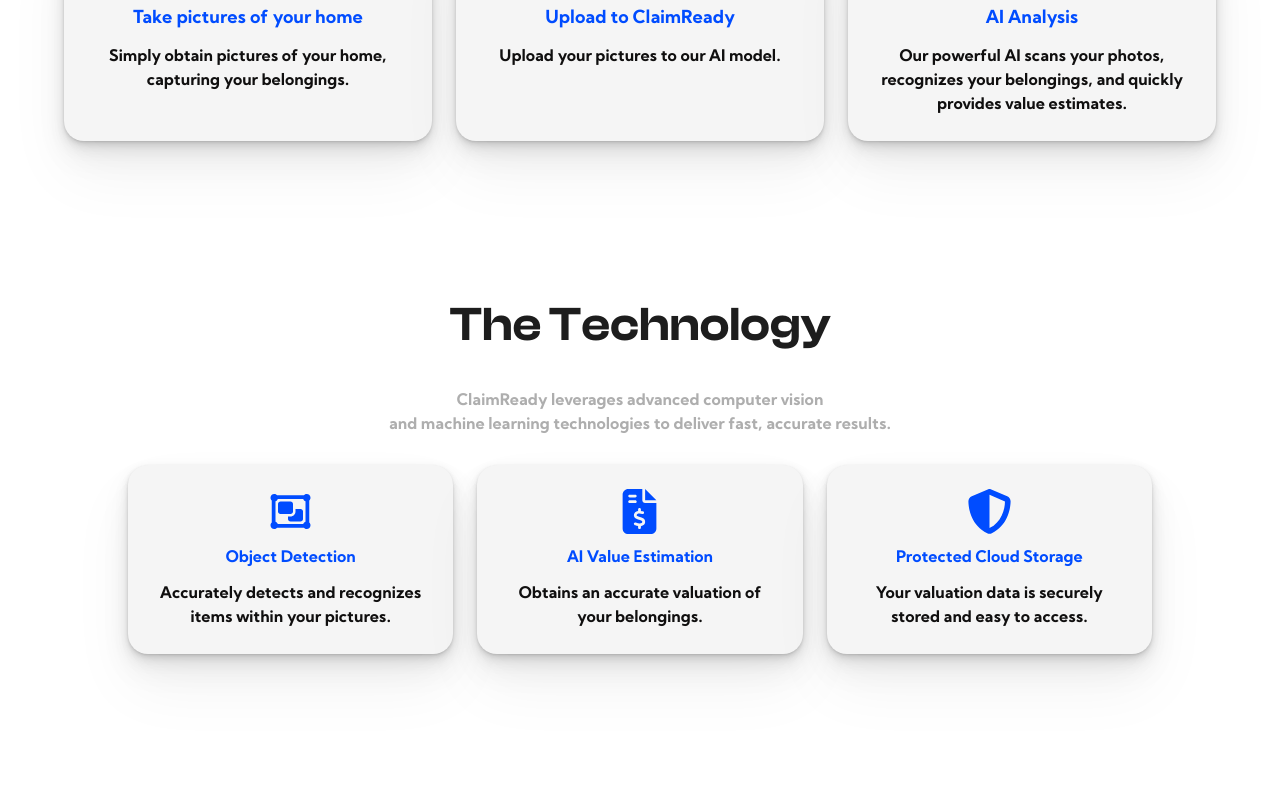
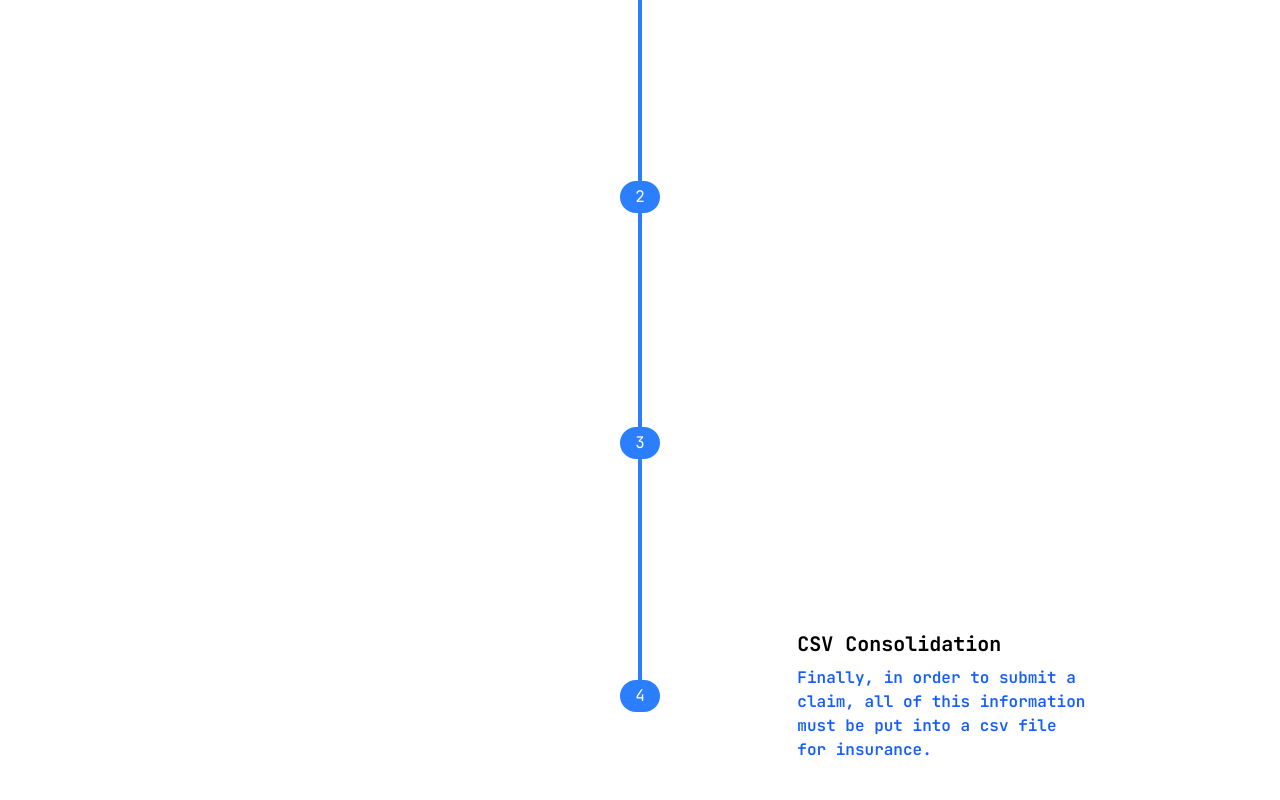
Before and after one commit to adiparekh944/ClaimReady, a Next.js app in the folder frontend/: page / in a window 1280 px wide. Shown: the part 980-1780 px from the top of the page. Built offline with nearby package versions, Linux system fonts and the light colour scheme.

Commit message:
frontend changes for storyline

```diff
--- a/frontend/src/app/page.tsx
+++ b/frontend/src/app/page.tsx
@@ -4,14 +4,150 @@ import Navbar from "@/components/Navbar";
 import { motion } from "framer-motion";
 import Link from "next/link";
 import Image from "next/image";
-import { useEffect, useState } from "react";
+import { useEffect, useState, useRef } from "react";
 
 import '@/app/globals.css';
 import { MdLinkedCamera, MdFileUpload } from "react-icons/md";
 import {FaInnosoft} from "react-icons/fa"
-import { FaRegObjectGroup, FaFileInvoiceDollar, FaShieldHalved } from "react-icons/fa6";
+import {FaFileInvoiceDollar, FaShieldHalved, FaFileExport } from "react-icons/fa6";
+import { RiAccountCircle2Fill } from "react-icons/ri";
 
 
+
+
+const checkpoints = [
+  { id: 1, label: "Gather All Your Images", info: "You must gather all of your images of your belongings in your home." },
+  { id: 2, label: "Catalog Every Belonging", info: "You must manually catalog each and every belonging by hand." },
+  { id: 3, label: "Obtain A Valuation", info: "After getting your belongings cataloged, you must scour the web and find prices for each item individually, taking well over 20+ hours." },
+  { id: 4, label: "CSV Consolidation", info: "Finally, in order to submit a claim, all of this information must be put into a csv file for insurance." },
+];
+
+function Timeline() {
+  const [active, setActive] = useState(0);
+  const refs = useRef<(HTMLDivElement | null)[]>([]);
+  const lineContainerRef = useRef<HTMLDivElement | null>(null);
+  const [blueLineHeight, setBlueLineHeight] = useState(0);
+  const [grayLineStart, setGrayLineStart] = useState(0);
+  const [grayLineHeight, setGrayLineHeight] = useState(0);
+
+  useEffect(() => {
+    const handleScroll = () => {
+      let found = false;
+      refs.current.forEach((ref, idx) => {
+        if (ref) {
+          const rect = ref.getBoundingClientRect();
+          if (rect.top < window.innerHeight / 2 && rect.bottom > window.innerHeight / 2) {
+            setActive(idx);
+            found = true;
+          }
+        }
+      });
+      // If not found and near bottom, set last as active
+      if (!found) {
+        if ((window.innerHeight + window.scrollY) >= (document.body.offsetHeight - 10)) {
+          setActive(checkpoints.length - 1);
+        }
+      }
+    };
+    window.addEventListener("scroll", handleScroll, { passive: true });
+    handleScroll();
+    return () => window.removeEventListener("scroll", handleScroll);
+  }, []);
+
+  // Calculate gray line start and height (from center of first to bottom of last checkpoint)
+  useEffect(() => {
+    if (!lineContainerRef.current || !refs.current[0] || !refs.current[checkpoints.length - 1]) return;
+    const containerRect = lineContainerRef.current.getBoundingClientRect();
+    const firstRect = refs.current[0]?.getBoundingClientRect();
+    const lastRect = refs.current[checkpoints.length - 1]?.getBoundingClientRect();
+    if (firstRect && lastRect) {
+      const firstCenter = (firstRect.top + firstRect.bottom) / 2 - containerRect.top;
+      const lastCenter = (lastRect.top + lastRect.bottom) / 2 - containerRect.top;
+      const circleRadius = 16; // px, half of 32px (h-8)
+      setGrayLineStart(firstCenter);
+      setGrayLineHeight(lastCenter + circleRadius - firstCenter);
+    }
+  }, [refs, lineContainerRef, checkpoints.length]);
+
+  // Calculate blue line height in px to the center of the active checkpoint
+  useEffect(() => {
+    if (!lineContainerRef.current || !refs.current[0] || !refs.current[active]) return;
+    const containerRect = lineContainerRef.current.getBoundingClientRect();
+    const firstRect = refs.current[0]?.getBoundingClientRect();
+    const activeRect = refs.current[active]?.getBoundingClientRect();
+    if (firstRect && activeRect) {
+      const firstCenter = (firstRect.top + firstRect.bottom) / 2 - containerRect.top;
+      const activeCenter = (activeRect.top + activeRect.bottom) / 2 - containerRect.top;
+      setBlueLineHeight(activeCenter - firstCenter);
+    }
+  }, [active]);
+
+  return (
+    <div className="relative flex justify-center items-start py-20">
+      {/* Vertical line */}
+      <div
+        ref={lineContainerRef}
+        className="absolute left-1/2 transform -translate-x-1/2 w-1 z-0"
+        style={{ height: "100%" }}
+      >
+        {/* Gray line: always connects all checkpoints */}
+        <div
+          className="absolute left-0 w-1 bg-gray-300"
+          style={{
+            top: grayLineStart,
+            height: grayLineHeight,
+          }}
+        />
+        {/* Blue line: overlays gray line up to active checkpoint */}
+        <div
+          className="absolute left-0 w-1 bg-blue-500 z-10 transition-all duration-300"
+          style={{
+            top: grayLineStart,
+            height: blueLineHeight,
+          }}
+        />
+      </div>
+      {/* Checkpoints */}
+      <div className="flex flex-col items-center w-full max-w-4xl z-20">
+        {checkpoints.map((cp, idx) => (
+          <div
+            key={cp.id}
+            ref={el => { refs.current[idx] = el; }}
+            className="grid grid-cols-3 items-center mb-32 w-full"
+            style={{ minHeight: "118px" }}
+          >
+            {/* Left side (empty) */}
+            <div></div>
+            {/* Center: Number on timeline */}
+            <div className="flex flex-col items-center">
+              <div
+                className={`w-10 h-8 rounded-full flex items-center justify-center border-4 ${
+                  idx <= active ? "bg-blue-500 border-blue-500 text-white" : "bg-white border-gray-300 text-gray-400"
+                } transition-all duration-300`}
+              >
+                {cp.id}
+              </div>
+            </div>
+            {/* Right side: Text */}
+            <div className="text-left pl-2">
+              {active === idx && (
+                <motion.div
+                  initial={{ opacity: 0 }}
+                  animate={{ opacity: 1 }}
+                  transition={{ duration: 0.6 }}
+                >
+                  <h3 className="text-xl font-bold">{cp.label}</h3>
+                  <p className="mt-2 text-blue-600 font-semibold">{cp.info}</p>
+                </motion.div>
+              )}
+            </div>
+          </div>
+        ))}
+      </div>
+
+    </div>
+  );
+}
 
 export default function AboutPage() {
   // Add state to detect mobile
@@ -69,10 +205,17 @@ export default function AboutPage() {
           </div>
         </div>
 
+        {/* Timeline Section */}
+        <h1 className ="font-bold font-clash-display-semibold text-5xl text-center"> The Current Claims Process </h1>
+        <Timeline />
+
         {/* How It Works Section - White */}
-        <div className="py-20 bg-[var(--color-bg-primary)]">
+        <div className="bg-[var(--color-bg-primary)]">
           <div className="container mx-auto px-4">
-            <h2 className="text-5xl font-bold text-[var(--color-text-primary)] mb-8 text-center font-clash-display-semibold">How It Works</h2>
+            <h2 className="text-5xl font-bold text-[var(--color-text-primary)] mb-8 text-center font-clash-display-semibold">Enter ClaimReady</h2>
+            <p className="text-xl mb-8 leading-relaxed font-kumbh-sans text-[var(--color-text-secondary)] text-center ">
+             With ClaimReady, we handle steps 2-4 of the current process, saving time and effort.
+            </p>
             <div className="grid grid-cols-1 md:grid-cols-2 lg:grid-cols-3 gap-6 max-w-6xl mx-auto">
               <motion.div
                 initial={{ opacity: 0, y: 20 }}
@@ -150,7 +293,7 @@ export default function AboutPage() {
               >
                 <FaInnosoft size={45} color="var(--color-primary)" className="mb-3 mx-auto" />
                 <h3 className="font-kumbh-sans text-[var(--color-primary)] text-lg font-bold mb-3 text-center">AI Analysis</h3>
-                <p className="text-[var(--color-text-dark)] font-kumbh-sans text-center">Our powerful AI scans your photos, recognizes your belongings, and quickly provides value estimates.</p>
+                <p className="text-[var(--color-text-dark)] font-kumbh-sans text-center">Our powerful AI scans your photos, recognizes your belongings, and quickly obtains an accurate valuation.</p>
               </motion.div>
 
               {/*<motion.div
@@ -174,11 +317,11 @@ export default function AboutPage() {
         {/* Features Section - Black */}
         <div className="py-20 bg-[var(--color-bg-primary)]">
           <div className="container mx-auto px-4">
-            <h2 className="text-5xl font-bold text-center mb-10 text-[var(--color-text-primary)] font-clash-display-semibold">The Technology</h2>
+            <h2 className="text-5xl font-bold text-center mb-10 text-[var(--color-text-primary)] font-clash-display-semibold">What Makes ClaimReady Even Better</h2>
 
             <div className="max-w-5xl mx-auto text-[var(--color-text-primary)] mb-10">
-              <p className="text-[var(--color-text-secondary)] mb-7 text-center font-kumbh-sans">
-                ClaimReady leverages advanced computer vision <br />and machine learning technologies to deliver fast, accurate results.
+              <p className="text-[var(--color-text-secondary)] mb-7 text-center font-kumbh-sans text-xl">
+                ClaimReady has these additional features to make <br/> filing your claim to insurance even faster and easier.
               </p>
 
               <div className="grid grid-cols-1 md:grid-cols-3 gap-6">
@@ -203,9 +346,9 @@ export default function AboutPage() {
                   `
                   }}
                 >
-                                     <FaRegObjectGroup size={45} color="var(--color-primary)" className="mb-3 mx-auto" />
-                   <h3 className="text-[var(--color-primary)] font-bold mb-3 font-kumbh-sans text-center">Object Detection</h3>
-                  <p className="text-[var(--color-text-dark)] font-kumbh-sans text-center">Accurately detects and recognizes items within your pictures.</p>
+                  <FaFileExport size={45} color="var(--color-primary)" className="mb-3 mx-auto" />
+                  <h3 className="text-[var(--color-primary)] font-bold mb-3 font-kumbh-sans text-center">Export to CSV</h3>
+                  <p className="text-[var(--color-text-dark)] font-kumbh-sans text-center">We export your valuation to a CSV format, allowing you to directly submit it to your insurance.</p>
                 </motion.div>
 
 
@@ -230,9 +373,9 @@ export default function AboutPage() {
                   `
                   }}
                 >
-                  <FaFileInvoiceDollar size={45} color="var(--color-primary)" className="mb-3 mx-auto" />
-                  <h3 className="text-[var(--color-primary)] font-bold mb-3 font-kumbh-sans text-center">AI Value Estimation</h3>
-                  <p className="text-[var(--color-text-dark)] font-kumbh-sans text-center">Obtains an accurate valuation of your belongings.</p>
+                  <RiAccountCircle2Fill size={45} color="var(--color-primary)" className="mb-3 mx-auto" />
+                  <h3 className="text-[var(--color-primary)] font-bold mb-3 font-kumbh-sans text-center">Saved Account Info</h3>
+                  <p className="text-[var(--color-text-dark)] font-kumbh-sans text-center">Never fear of losing your valuations with saved account information.</p>
                 </motion.div>
 
                 <motion.div
@@ -262,6 +405,17 @@ export default function AboutPage() {
                 </motion.div>
               </div>
             </div>
+            {/* Try It Now Button at the bottom */}
+            <div className="flex justify-center mt-8">
+              <Link
+                href="/upload"
+                className="rounded-[1.15rem] px-6 py-3 bg-gradient-to-r from-[var(--color-primary)] to-[var(--color-primary-dark)] text-white transition-all duration-500
+                hover:-translate-y-1
+                shadow-[0_0_20px_var(--shadow-color-primary)] hover:shadow-[0_0_25px_var(--shadow-color-primary-hover)] font-kumbh-sans"
+              >
+                Try It Now
+              </Link>
+            </div>
           </div>
         </div>
       </main>
```
